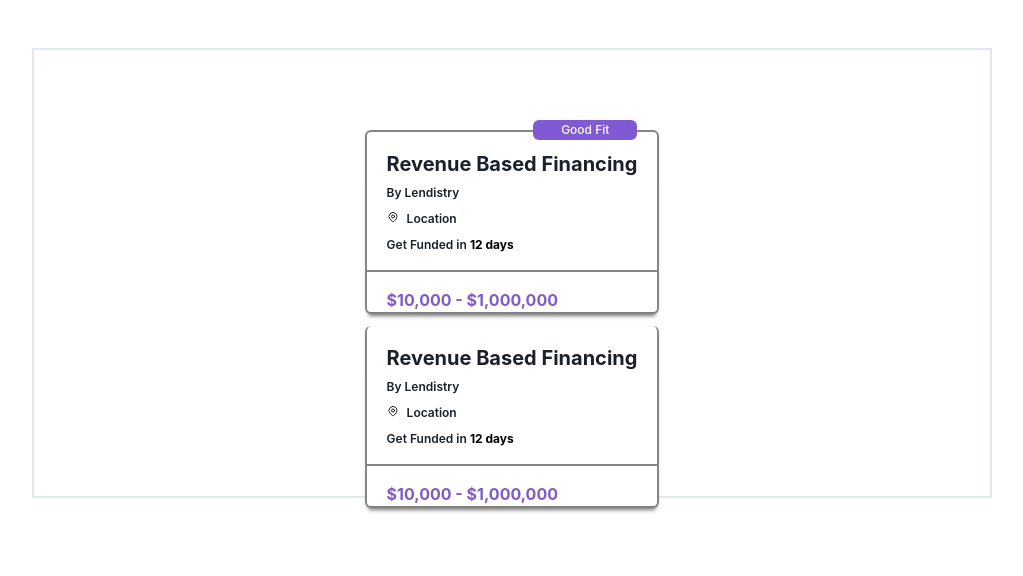
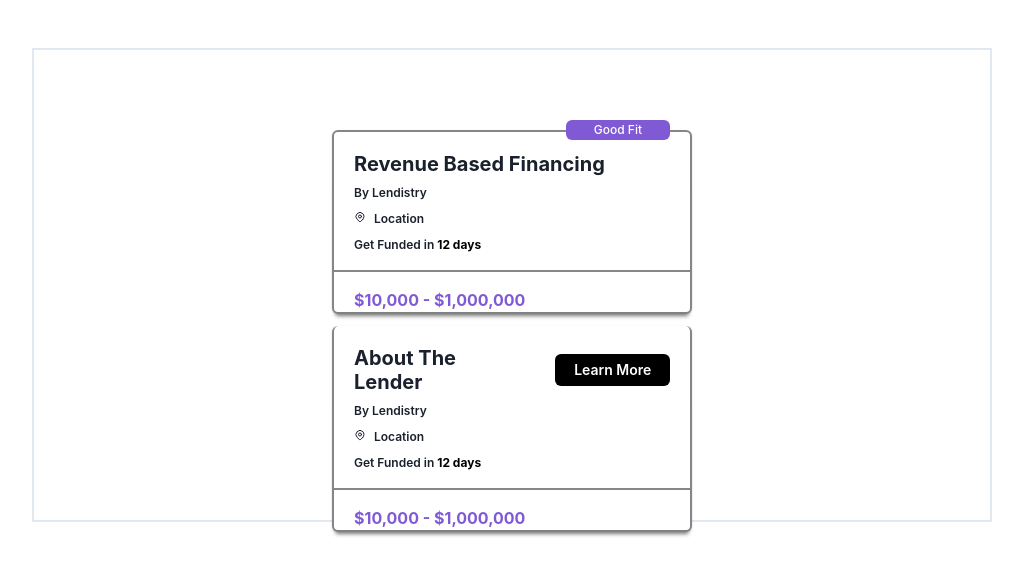
Before and after one commit to danilobatson/bags-interview-assessment, a Next.js app: page / in a window 1280 px wide. Shown: the top 576 px of the page, without its empty margins (128-1151 px from the left). Built offline with nearby package versions, Linux system fonts and the light colour scheme.

Commit message:
completes second card heading

```diff
--- a/pages/index.tsx
+++ b/pages/index.tsx
@@ -1,4 +1,5 @@
 import type { NextPage } from 'next';
+import { useState, useEffect } from 'react';
 import Head from 'next/head';
 import {
   Box,
@@ -11,13 +12,36 @@ import {
   Stack,
   StackDivider,
   Highlight,
+  Button,
   Tag,
+  HStack,
 } from '@chakra-ui/react';
 import { Icon } from '@chakra-ui/react';
 import { HiOutlineLocationMarker } from 'react-icons/hi';
 import styles from '../styles/Home.module.css';
 
 const Home: NextPage = () => {
+  const [windowSize, setWindowSize] = useState(0);
+
+  useEffect(() => {
+    // Handler to call on window resize
+    const handleResize = () => {
+      // Set window width to state
+      windowSize !== window.innerWidth
+        ? setWindowSize(window.innerWidth)
+        : null;
+    };
+
+    // Add event listener
+    window.addEventListener('resize', handleResize);
+
+    // Call handler right away so state gets updated with initial window size
+    handleResize();
+
+    // Remove event listener on cleanup
+    return () => window.removeEventListener('resize', handleResize);
+  }, [windowSize]); // Re-run the effect if window size changes
+
   return (
     <div>
       <Head>
@@ -29,7 +53,12 @@ const Home: NextPage = () => {
       <main>
         <Box maxW='960px' mx='auto' my={12} border='2px' borderColor='gray.200'>
           <Flex mt='20' align='center' direction='column'>
-            <Card variant='elevated' border='2px' borderColor='#868686'>
+            <Card
+              variant='elevated'
+              border='2px'
+              borderColor='#868686'
+              style={{ width: '22.5rem', height: 'auto' }}
+            >
               <CardHeader pb={0}>
                 <Tag
                   pos='absolute'
@@ -81,11 +110,24 @@ const Home: NextPage = () => {
             <Card
               border='2px'
               borderColor='#868686'
-              style={{borderTop: 'none'}}
+              style={{ borderTop: 'none', width: '22.5rem', height: 'auto' }}
               top='3'
             >
               <CardHeader pb={0}>
-                <Heading size='md'>Revenue Based Financing</Heading>
+                <HStack spacing={8} direction='row'>
+                  <Heading size='md'>About The Lender</Heading>
+
+                  <Button
+                    style={{
+                      backgroundColor: windowSize <= 1350 ? 'black' : 'blue',
+                      color: 'white',
+                    }}
+                    size='sm'
+                    px={5}
+                  >
+                    Learn More
+                  </Button>
+                </HStack>
               </CardHeader>
 
               <CardBody p={0} className={styles.shadow}>
```
